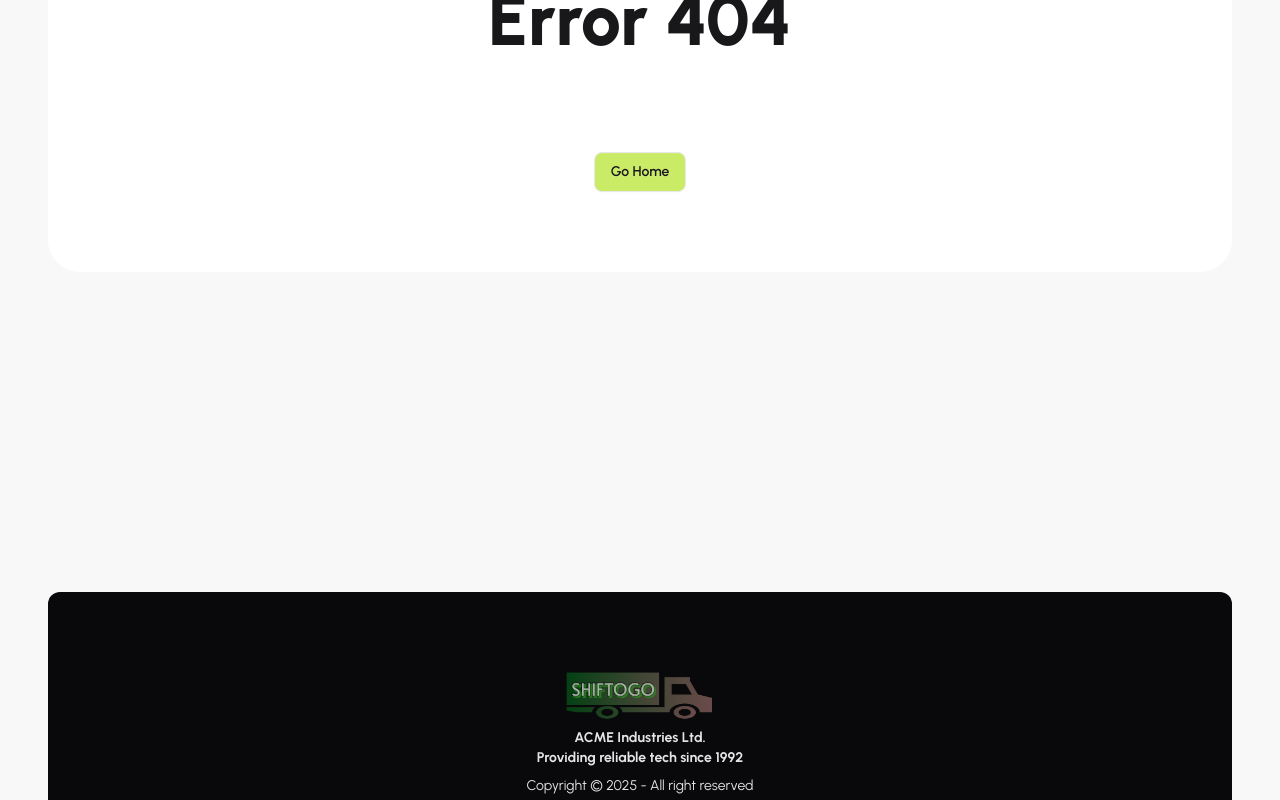
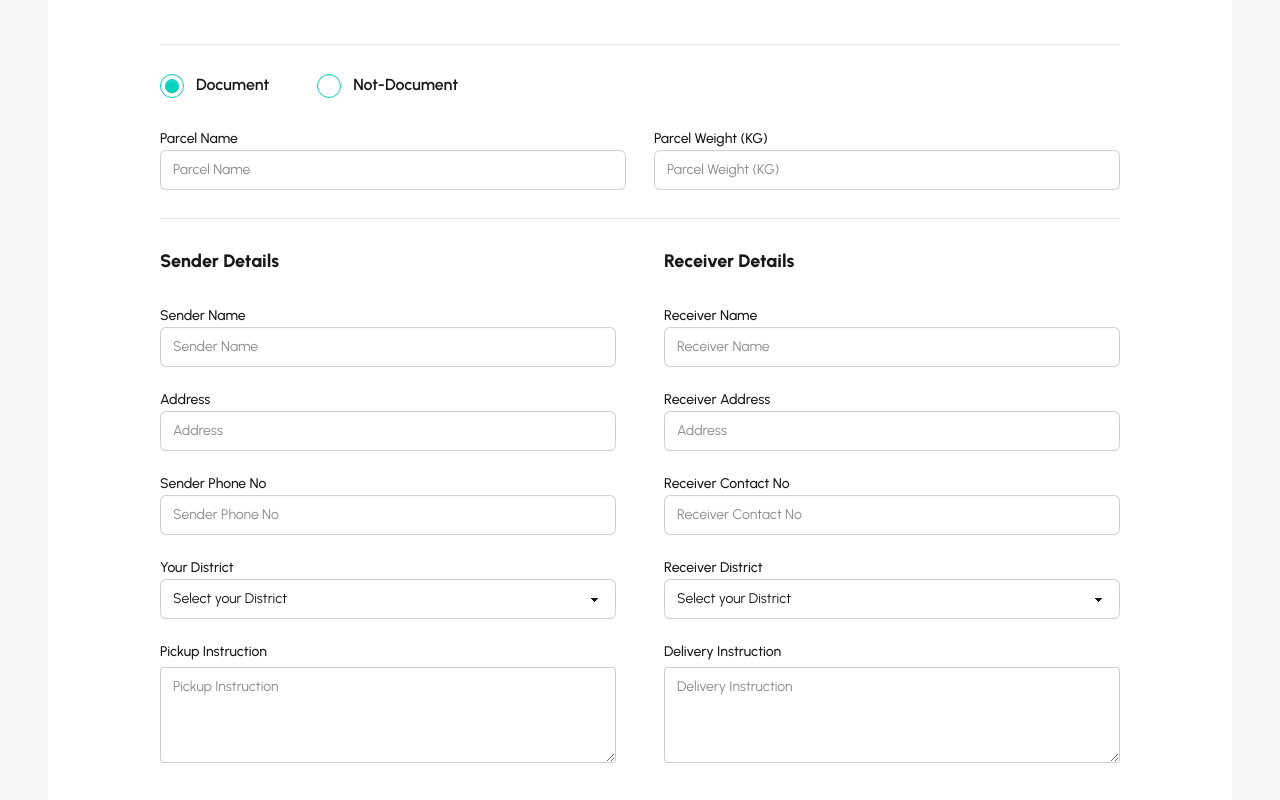
Before and after one commit to RoyShanto/ShiftoGo-client, a React (Vite) app: page /sendParcel in a window 1280 px wide. Before the commit this address had no page. Shown: the part 360-1160 px from the top of the page. Built offline with nearby package versions, Linux system fonts and the light colour scheme.

Commit message:
designed SendParcel page

```diff
--- /dev/null
+++ b/src/Pages/SendParcel/SendParcel.jsx
@@ -0,0 +1,91 @@
+import React, { useEffect, useState } from 'react';
+
+const SendParcel = () => {
+    const [district, setDistrict] = useState([])
+    useEffect(() => {
+        fetch('./data/district.json')
+            .then(res => res.json())
+            .then(data => setDistrict(data))
+    }, [])
+    return (
+        <div className='pt-20 px-28 bg-white rounded-4xl mb-16'>
+            <div className='mb-12'>
+                <h1 className='text-6xl font-extrabold mb-12'>Send A Parcel</h1>
+                <p className='font-extrabold text-2xl'>Enter your parcel details</p>
+            </div>
+            <hr className='border-t border-gray-200 mb-7' />
+
+            <div className='flex mb-7'>
+                <div className='mr-12'>
+                    <input type="radio" name="radio-6" className="radio radio-accent mr-3" defaultChecked />
+                    <label className='font-semibold'>Document</label>
+                </div>
+                <div>
+                    <input type="radio" name="radio-6" className="radio radio-accent mr-3" />
+                    <label className='font-semibold'>Not-Document</label>
+                </div>
+            </div>
+            <div className='flex gap-7'>
+                <div className='w-1/2'>
+                    <label className="font-medium text-sm">Parcel Name</label>
+                    <input type="email" className="input rounded-md w-full" placeholder="Parcel Name" />
+                </div>
+                <div className='w-1/2'>
+                    <label className="font-medium text-sm">Parcel Weight (KG)</label>
+                    <input type="email" className="input rounded-md w-full" placeholder="Parcel Weight (KG)" />
+                </div>
+            </div>
+            <hr className='border-t border-gray-200 my-7' />
+
+            <div className='flex gap-12'>
+                <div className='w-1/2'>
+                    <h5 className='font-extrabold text-lg mb-7'>Sender Details</h5>
+                    <label className="font-medium text-sm">Sender Name</label>
+                    <input type="email" className="input rounded-md w-full mb-5" placeholder="Sender Name" />
+                    <label className="font-medium text-sm">Address</label>
+                    <input type="email" className="input rounded-md w-full mb-5" placeholder="Address" />
+                    <label className="font-medium text-sm">Sender Phone No</label>
+                    <input type="email" className="input rounded-md w-full mb-5" placeholder="Sender Phone No" />
+                    <label className="font-medium text-sm">Your District</label>
+                    <select defaultValue="Select your District" className="select rounded-md w-full mb-5">
+                        <option disabled={true}>Select your District</option>
+                        {
+                            district.map((d, inx) => <option key={inx}>{d}</option>)
+                        }
+                    </select>
+                    <label className="font-medium text-sm">Pickup Instruction</label>
+                    <fieldset className="fieldset rounded-md w-full mb-5">
+                        <textarea className="textarea w-full h-24" placeholder="Pickup Instruction"></textarea>
+                    </fieldset>
+                </div>
+                <div className='w-1/2'>
+                    <h5 className='font-extrabold text-lg mb-7'>Receiver Details</h5>
+
+                    <label className="font-medium text-sm">Receiver Name</label>
+                    <input type="email" className="input rounded-md w-full mb-5" placeholder="Receiver Name" />
+                    <label className="font-medium text-sm">Receiver Address</label>
+                    <input type="email" className="input rounded-md w-full mb-5" placeholder="Address" />
+                    <label className="font-medium text-sm">Receiver Contact No</label>
+                    <input type="email" className="input rounded-md w-full mb-5" placeholder="Receiver Contact No" />
+                    <label className="font-medium text-sm">Receiver District</label>
+                    <select defaultValue="Select your District" className="select rounded-md w-full mb-5">
+                        <option disabled={true}>Select your District</option>
+                        {
+                            district.map((d, inx) => <option key={inx}>{d}</option>)
+                        }
+                    </select>
+                    <label className="font-medium text-sm">Delivery Instruction</label>
+                    <fieldset className="fieldset rounded-md w-full mb-5">
+                        <textarea className="textarea w-full h-24" placeholder="Delivery Instruction"></textarea>
+                    </fieldset>
+                </div>
+            </div>
+
+            <p className='my-12 text-lg font-semibold'>* PickUp Time 4pm-7pm Approx.</p>
+            <button className='btn bg-[#CAEB66] px-16 mb-56'>Proceed to Confirm Booking</button>
+
+        </div>
+    );
+};
+
+export default SendParcel;
--- a/src/Pages/Shared/Navbar/Navbar.jsx
+++ b/src/Pages/Shared/Navbar/Navbar.jsx
@@ -9,6 +9,7 @@ const Navbar = () => {
         <NavLink to={'/trackOrder'}><li className='mr-4'>Track Order</li></NavLink>
         <NavLink to={'/about'}><li className='mr-4'>About Us</li></NavLink>
         <NavLink to={'/pricing'}><li className='mr-4'>Pricing</li></NavLink>
+        <NavLink to={'/sendParcel'}><li className='mr-4'>Send Parcel</li></NavLink>
         <NavLink to={'/beARider'}><li className='mr-4'>Be a Rider</li></NavLink>
 
     </>
--- a/src/Router/Router.jsx
+++ b/src/Router/Router.jsx
@@ -8,6 +8,7 @@ import AboutUs from "../Pages/AboutUs/AboutUs";
 import TrackOrder from "../Pages/TrackOrder/TrackOrder";
 import Error from "../Pages/Error/Error";
 import Coverage from "../Pages/Coverage/Coverage";
+import SendParcel from "../Pages/SendParcel/SendParcel";
 
 export const router = createBrowserRouter([
     {
@@ -21,6 +22,7 @@ export const router = createBrowserRouter([
             { path: "about", Component: AboutUs },
             { path: "trackOrder", Component: TrackOrder },
             { path: "coverage", Component: Coverage },
+            { path: "sendParcel", Component: SendParcel },
             { path: "*", Component: Error },
             { path: "signIn", Component: Login }
 
```
